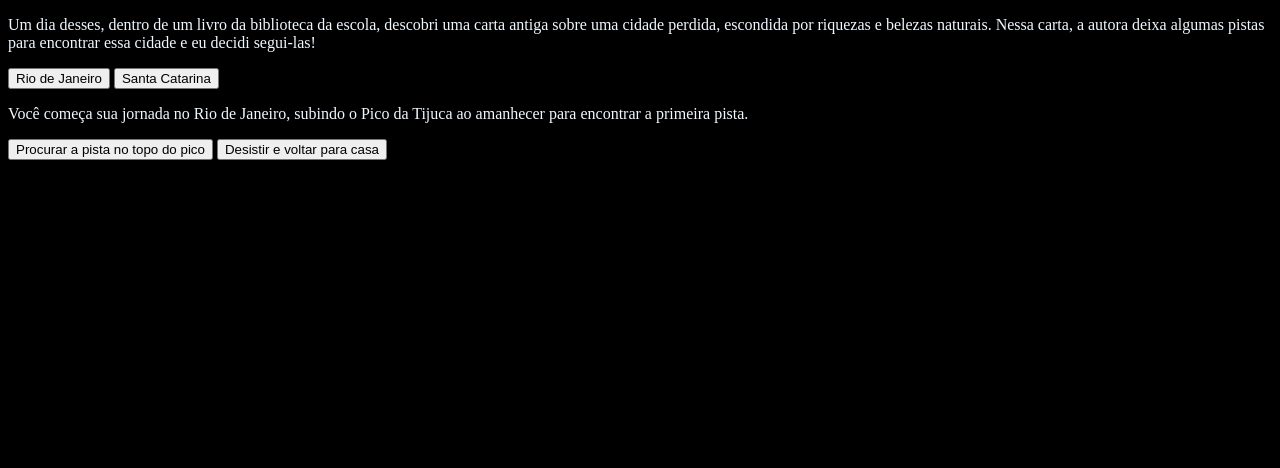
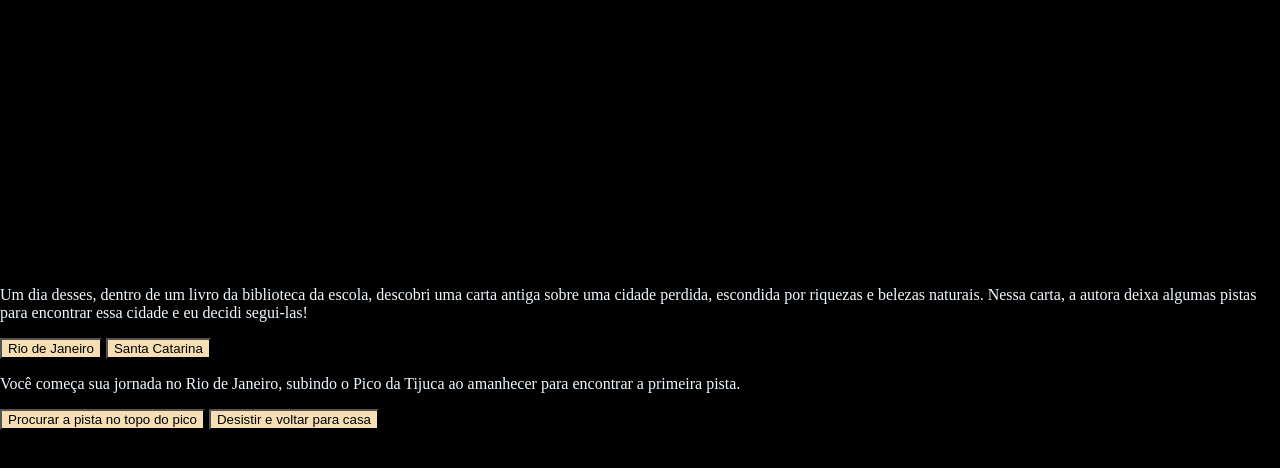
Before and after one commit to Nathaliasantosproenca-clt/HTML-CSS-e-JavaScrpt, a plain HTML site: page index.html in a window 1280 px wide. Drawn offline with Linux system fonts and the light colour scheme.

Commit message:
Add files via upload

```diff
--- a/index.html
+++ b/index.html
@@ -22,8 +22,10 @@
     <p>Você começa sua jornada no Rio de Janeiro, subindo o Pico da Tijuca ao amanhecer para encontrar a primeira pista.</p>
     <button class="btn-proximo" data-proximo="3">Procurar a pista no topo do pico</button>
     <button class="btn-proximo"data-proximo="4">Desistir e voltar para casa</button>
+</main>
+<main>
+    <div class="passo ativo" id="passo-0">
+</main>
 
-
-</main>
 </body>
 </html>
--- a/style.css
+++ b/style.css
@@ -1,6 +1,16 @@
 body{
     background-color: black;
+    display: flex;
+    justify-content: center;
+    align-items: center;
+    height: 700px;
+    margin: 0;
 }
 p{
     color: aliceblue;
 }
+button {
+    background-color: wheat;
+    color: black;
+    font-family: "Bai Jamjuree", sans-serif;
+}
```
Also changed, not shown: script.js (+8 -0 lines).
